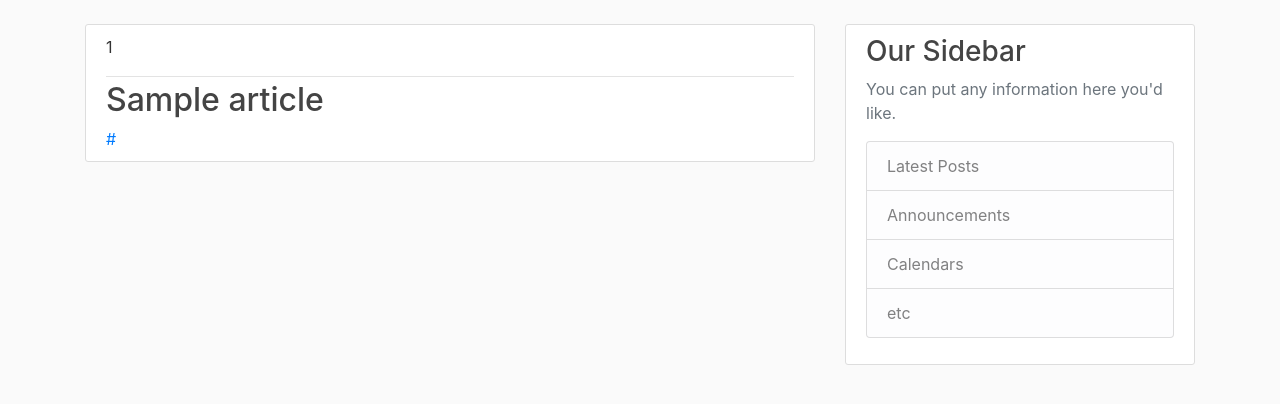
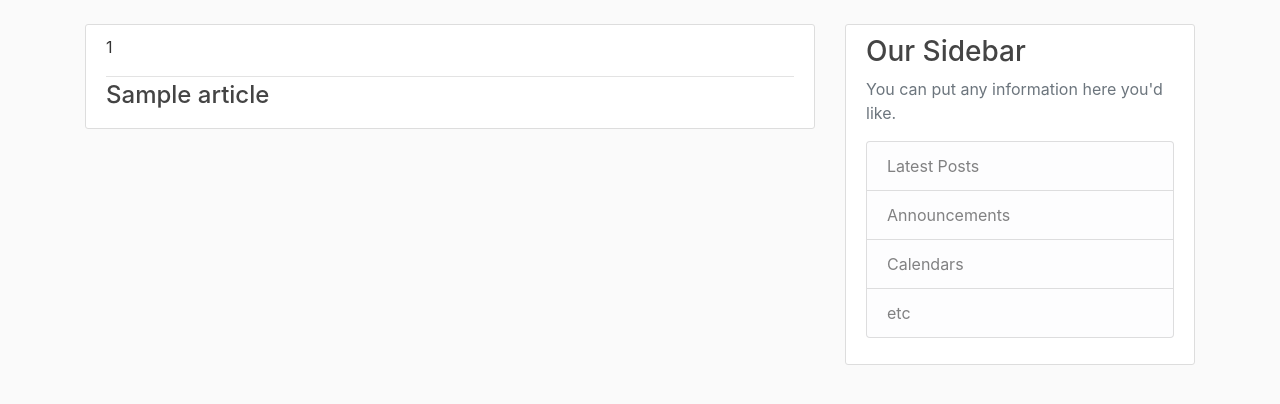
Before and after one commit to evanletz/stocknews-scraper, a Flask app: page / in a window 1280 px wide. Shown: the part 56-460 px from the top of the page. Run offline with Flask 2, Linux system fonts and the light colour scheme; a user stored in the database is signed in; tables that the repository leaves empty hold one stand-in row (values such as "Sample post"); some libraries are stand-ins or nearby versions.

Commit message:
Move article url to <a> tag of article title

```diff
--- a/scraper/templates/home.html
+++ b/scraper/templates/home.html
@@ -6,8 +6,7 @@
                 <div class="article-metadata">
                     <p class="mr-2">{{ article.ticker_id }}</p>
                 </div>
-                <h2><a class="article-title" href="#">{{ article.title }}</a></h2>
-                <a class="article-content" href="#">{{ article.url }}</a>
+                <h4><a class="article-title" href="{{ article.url }}">{{ article.title }}</a></h4>
             </div>
           </article>
     {% endfor %}
```
